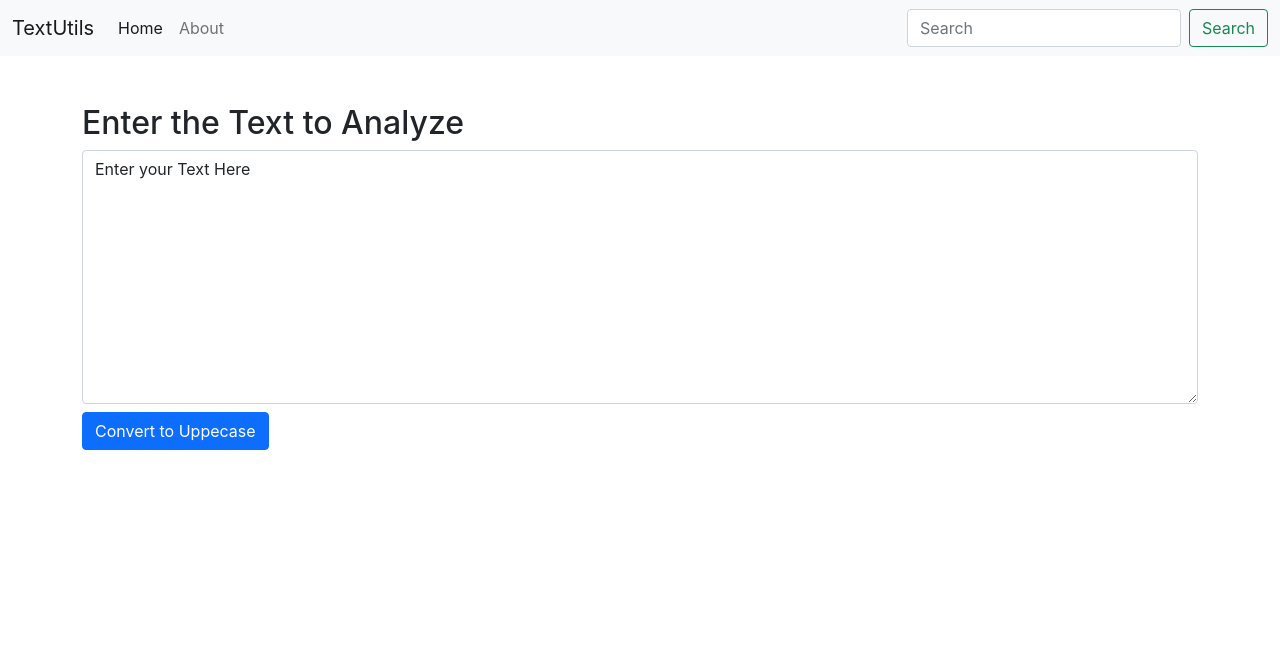
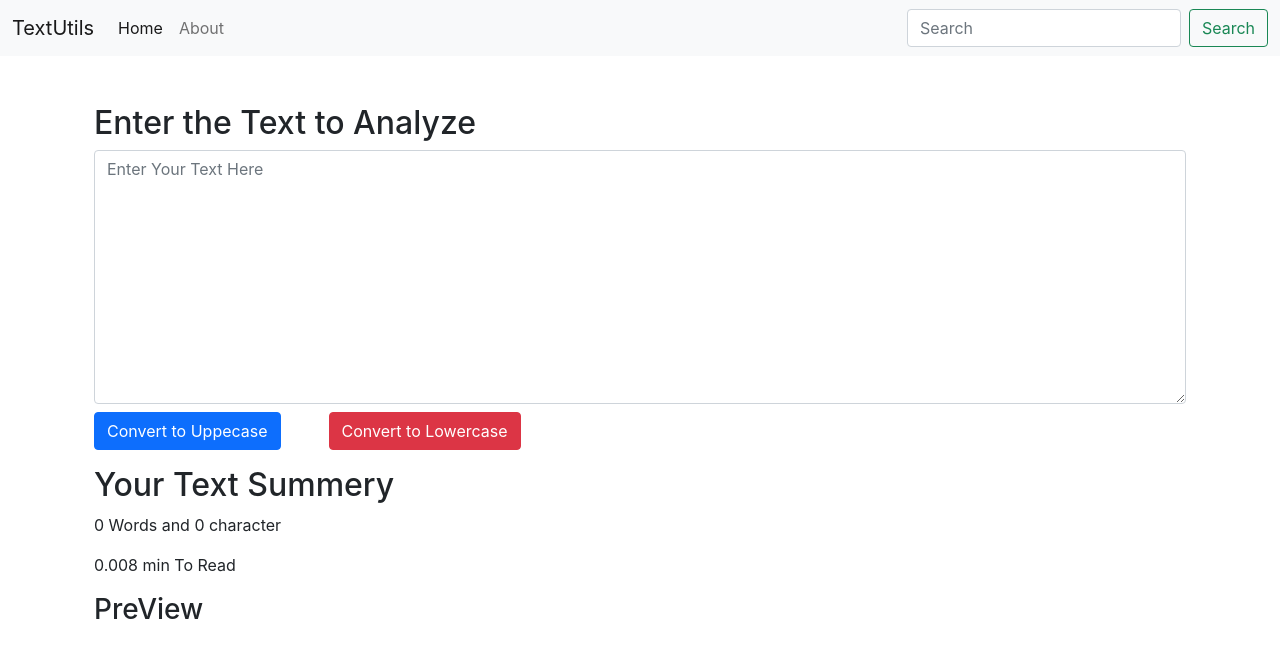
Before and after one commit to brijal091/react-learning, a React (Create React App) app in the folder react-learning/: page / in a window 1280 px wide. Shown: the top 658 px of the page. Built offline with nearby package versions, Linux system fonts and the light colour scheme.

Commit message:
i have added lowecase, preview , word and characters counters also i this Textutils app

```diff
--- a/react-learning/src/components/Form.js
+++ b/react-learning/src/components/Form.js
@@ -5,25 +5,39 @@ export default function Form(props) {
     const handleOnChange = (event) => {
         setText(event.target.value);
     }
-    const handleClick = () =>{
+    const handleClickUpper = () =>{
         let newtext = text.toUpperCase();
         setText(newtext)
     }
+    const handleClickLower = () =>{
+        let newtext = text.toLowerCase();
+        setText(newtext)
+    }
     {/* this is basic syntax in which we are creating a varible text which has default value "Enter your text Here" and whenever we want to chagne this, we can use setText to change it.  we can not change it dairectly, beacuse it's a state. so react dosen't allow us to change this dairectly, so we need hooks to change this. we can only change it by setText. */}
-    const [text,setText] = useState('Enter your Text Here');
+    const [text,setText] = useState('');
     {/* changing the value of text state here by the following */}
     // text = "Hello World"; worong way to change the state
     return (
-        <div>
+        <>
+        <div className='container'>
             <h2 className="mt-5">{props.heading}</h2>
-
                 <div className="mb-2">
-                    <textarea className="form-control" value={text} id="textarea" rows="10" onChange={handleOnChange}></textarea>
+                    <textarea className="form-control" value={text} id="textarea" rows="10" onChange={handleOnChange} placeholder="Enter Your Text Here"></textarea>
                 </div>
                 <div className="col-auto">
                     {/* We can use setText like the following */}
-                    <button onClick={handleClick} className="btn btn-primary mb-3">Convert to Uppecase</button>
+                    <button onClick={handleClickUpper} className="btn btn-primary mb-3">Convert to Uppecase</button>
+                    <button onClick={handleClickLower} className="btn btn-danger mb-3 mx-5">Convert to Lowercase</button>
                 </div>
         </div>
+        <div className="container">
+            <h2>Your Text Summery</h2>
+            {/* i am doing minus one because by default js is taking a sinlgle space as one word.  */}
+            <p>{text.split(" ").length-1} Words and {text.length} character</p>
+            <p>{0.008 * text.split(" ").length} min To Read</p>
+            <h3>PreView</h3>
+            <p>{text}</p>
+        </div>
+        </>
   )
 }
```
Also changed, not shown: 1 other file (tests, documents, lock files or other folders).
